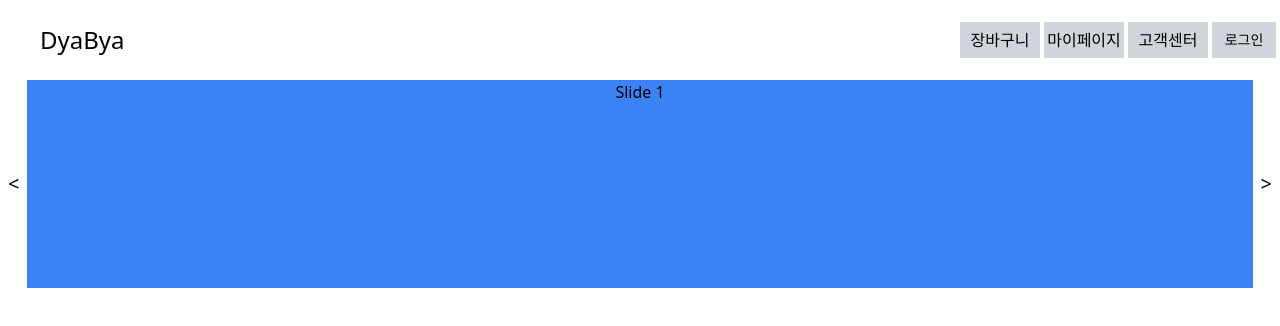
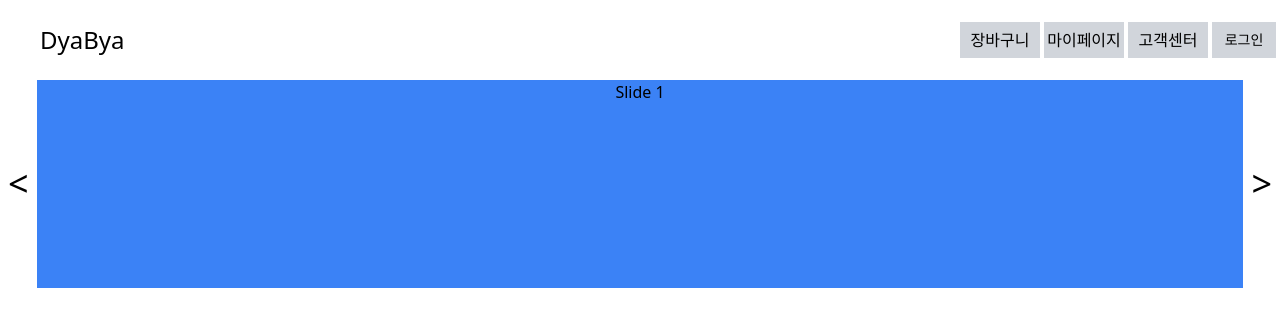
Before and after one commit to kimwoojin123/KDT-IaaS-1team-ERP, a Next.js app in the folder user/: page /ui/slide in a window 1280 px wide. Shown: the top 326 px of the page. Built offline with nearby package versions, Linux system fonts and the light colour scheme.

Commit message:
change button bg-transparency and biger button

```diff
--- a/user/app/ui/slide/page.tsx
+++ b/user/app/ui/slide/page.tsx
@@ -22,12 +22,12 @@ export default function Slide() {
   return (
     <div className="w-lvw relative overflow-hidden">
       {/* 좌측 화살표 버튼 */}
-      <button className="absolute left-0 top-1/2 transform -translate-y-1/2 z-10 text-xl bg-white p-2 h-52 " onClick={handlePrevSlide}>
+      <button className="bg-transparent absolute left-0 top-1/2 transform -translate-y-1/2 z-10 text-4xl bg-white p-2 h-52 " onClick={handlePrevSlide}>
         &lt;
       </button>
 
       {/* 우측 화살표 버튼 */}
-      <button className="absolute right-0 top-1/2 transform -translate-y-1/2 z-10 text-xl bg-white p-2 h-52 " onClick={handleNextSlide}>
+      <button className="bg-transparent absolute right-0 top-1/2 transform -translate-y-1/2 z-10 text-4xl bg-white p-2 h-52 " onClick={handleNextSlide}>
         &gt;
       </button>
 
```
